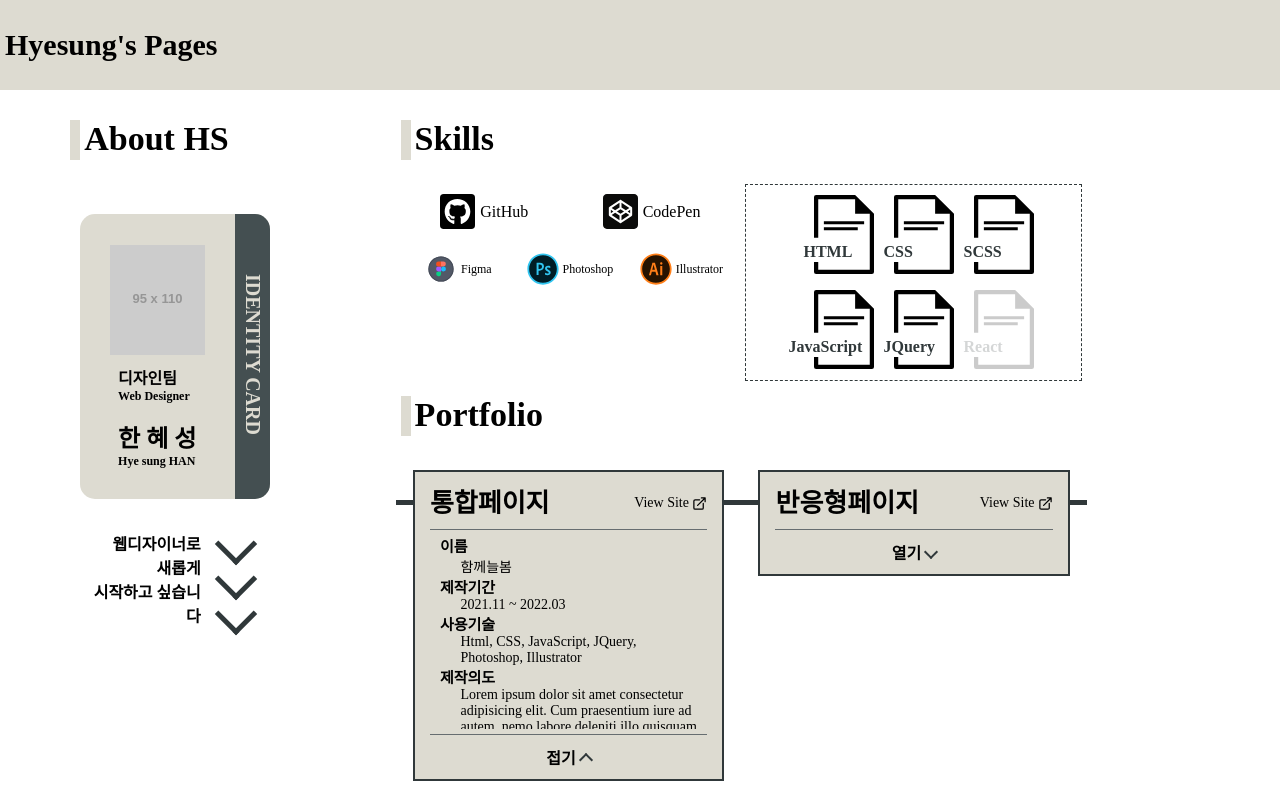
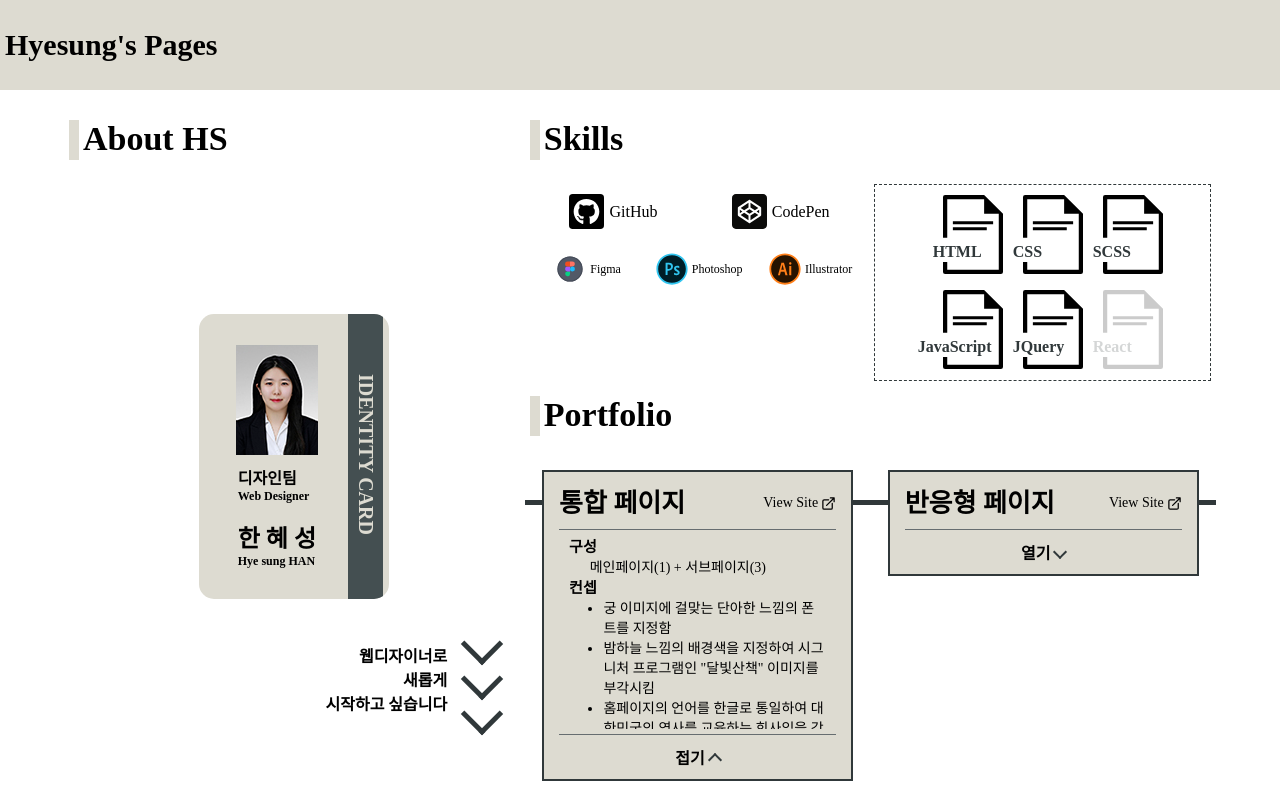
Before and after one commit to hyesungHan/PortfolioINTRO, a plain HTML site: page index.html in a window 1280 px wide. Drawn offline with Linux system fonts and the light colour scheme; placeholder pictures from the web are drawn by us.

Commit message:
portfolio content-item modify

```diff
--- a/assets/scss/components/_about_area.scss
+++ b/assets/scss/components/_about_area.scss
@@ -112,7 +112,15 @@
 @media screen and (min-width:1025px) {
     .about-area{
         margin:0 auto;
+        width:40%;
 
+        .common-inner{
+            display:flex;
+            flex-direction: column;
+            justify-content: center;
+            // align-items: center;
+            gap:100px;
+        }
         .id-card-area{
             display:flex;
             flex-direction: row-reverse;
--- a/assets/scss/components/_btn_scroll_top.scss
+++ b/assets/scss/components/_btn_scroll_top.scss
@@ -37,6 +37,12 @@
     }
 }
 
+@media screen and (min-width:744px) and (max-width:1024px) {
+    .btn-scroll-top{
+        display:none;
+    }
+}
+
 @media screen and (min-width:1025px) {
     .btn-scroll-top{
         display:none;
--- a/assets/scss/components/_common.scss
+++ b/assets/scss/components/_common.scss
@@ -37,6 +37,7 @@ body{
 
 @media screen and (min-width:1025px){
     .wrap{
+        margin:auto;
         display:flex;
         justify-content:center;
         width:90%;
--- a/assets/scss/components/_portfolio_area.scss
+++ b/assets/scss/components/_portfolio_area.scss
@@ -88,6 +88,12 @@
                         text-align: initial;
                         font-size: 14px;
                     }
+                    .list-style{
+                        margin-left:15px;
+                        .desc{
+                            list-style:disc;
+                        }
+                    }
                 }
             }
 
--- a/index.html
+++ b/index.html
@@ -36,7 +36,7 @@
                             <p class="txt">IDENTITY CARD</p>
                         </span>
                         <div class="id-card-info-group">
-                            <img src="http://via.placeholder.com/95x110/000/fff" alt="인물사진">
+                            <img class="id-img" src="./assets/images/id_img.jpg" alt="인물사진">
                             <ul class="id-card-info-list">
                                 <li class="id-card-info-item">디자인팀</li>
                                 <li class="id-card-info-item">Web Designer</li>
@@ -142,27 +142,31 @@
                     <div class="portfolio-group">
                         <div class="portfolio-box">
                             <div class="title-group">
-                                <h3 class="title">통합페이지</h3>
+                                <h3 class="title">통합 페이지</h3>
                                 <a href="http://hyesunghan.github.io/withNEULBOM" target="_blank" class="go-to-link">View Site
                                     <img class="icon-link" src="./assets/images/icon_link.svg" alt="사이트로 이동">
                                 </a>
                             </div>
                             <ul class="content-list">
                                 <li class="content-item">
-                                    <span class="title">이름</span>
-                                    <p class="desc">함께늘봄</p>
+                                    <span class="title">구성</span>
+                                    <p class="desc">메인페이지(1) + 서브페이지(3)</p>
+                                </li>
+                                <li class="content-item">
+                                    <span class="title">컨셉</span>
+                                    <ul class="list-style" >
+                                        <li class="desc">궁 이미지에 걸맞는 단아한 느낌의 폰트를 지정함</li>
+                                        <li class="desc">밤하늘 느낌의 배경색을 지정하여 시그니처 프로그램인 "달빛산책" 이미지를 부각시킴</li>
+                                        <li class="desc">홈페이지의 언어를 한글로 통일하여 대한민국의 역사를 교육하는 회사임을 강조함 </li>
+                                    </ul>
                                 </li>
                                 <li class="content-item">
                                     <span class="title">제작기간</span>
-                                    <p class="desc">2021.11 ~ 2022.03</p>
+                                    <p class="desc">2021.12 ~ 2022.03</p>
                                 </li>
                                 <li class="content-item">
                                     <span class="title">사용기술</span>
                                     <p class="desc">Html, CSS, JavaScript, JQuery, Photoshop, Illustrator</p>
-                                </li>
-                                <li class="content-item">
-                                    <span class="title">제작의도</span>
-                                    <p class="desc">Lorem ipsum dolor sit amet consectetur adipisicing elit. Cum praesentium iure ad autem, nemo labore deleniti illo quisquam quam culpa dolore beatae, delectus repellendus voluptatum neque at ex animi quasi?</p>
                                 </li>
                             </ul>
                             <div class="btn-toggle">
@@ -174,23 +178,31 @@
                     <div class="portfolio-group">
                         <div class="portfolio-box is-closed">
                             <div class="title-group">
-                                <h3 class="title">반응형페이지</h3>
+                                <h3 class="title">반응형 페이지</h3>
                                 <a href="http://hyesunghan.github.io/CityTourBus" target="_blank" class="go-to-link">View Site
                                     <img class="icon-link" src="./assets/images/icon_link.svg" alt="사이트로 이동">
                                 </a>
                             </div>
                             <ul class="content-list">
                                 <li class="content-item">
+                                    <span class="title">구성</span>
+                                    <p class="desc">메인페이지(1) <br> (DeskTop, Tablet, Mobile)</p>
+                                </li>
+                                <li class="content-item">
+                                    <span class="title">컨셉</span>
+                                    <ul class="list-style" >
+                                        <li class="desc">컬러로고에 어울리는 짙은 갈색, 화사한 빨간색, 톤다운된 노란색을 추출하여 홈페이지에 생기를 불어넣음</li>
+                                        <li class="desc">배경색은 상대적으로 차분한 흰색과 베이지색을 중간중간 삽입하여 깨끗하면서도 띠뜻한 느낌을 심어줌</li>
+                                        <li class="desc">컨텐츠박스와 이미지의 모서리를 라운드 처리하여 버스 이미지에 상응하도록 함</li>
+                                    </ul>
+                                </li>
+                                <li class="content-item">
                                     <span class="title">제작기간</span>
-                                    <p class="desc">2021.11 ~ 2022.03</p>
+                                    <p class="desc">2021.12 ~ 2022.03</p>
                                 </li>
                                 <li class="content-item">
                                     <span class="title">사용기술</span>
                                     <p class="desc">Html, CSS, JavaScript, JQuery, Photoshop, Illustrator</p>
-                                </li>
-                                <li class="content-item">
-                                    <span class="title">제작의도</span>
-                                    <p class="desc">Lorem ipsum dolor sit amet consectetur adipisicing elit. Cum praesentium iure ad autem, nemo labore deleniti illo quisquam quam culpa dolore beatae, delectus repellendus voluptatum neque at ex animi quasi?</p>
                                 </li>
                             </ul>
                             <div class="btn-toggle">
```
Also changed, not shown: assets/css/style.css, assets/images/id_img.jpg (added).
